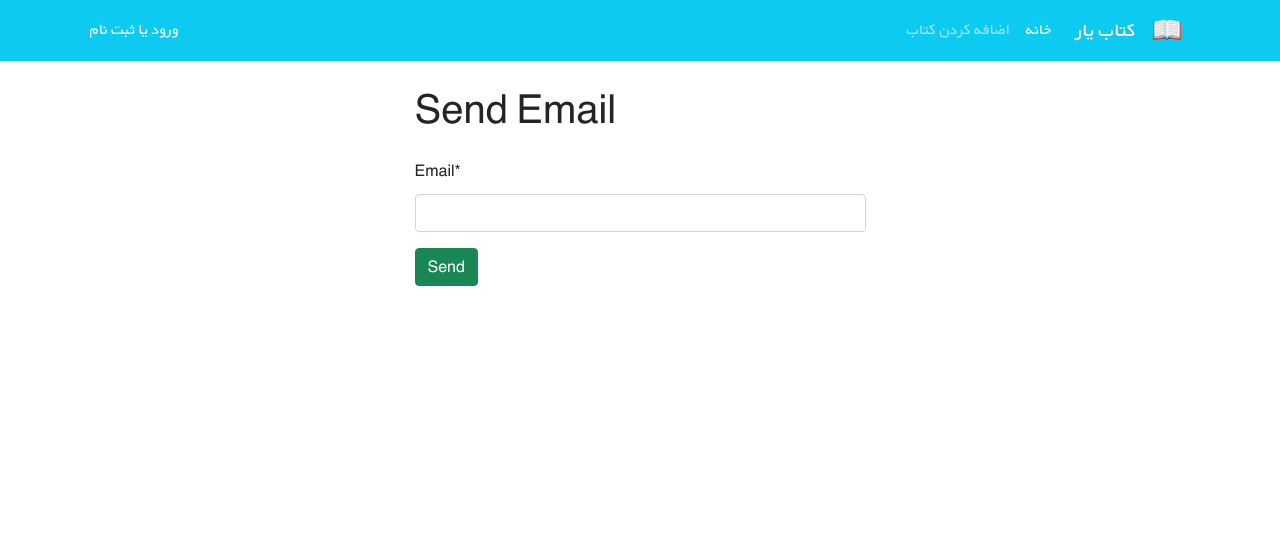
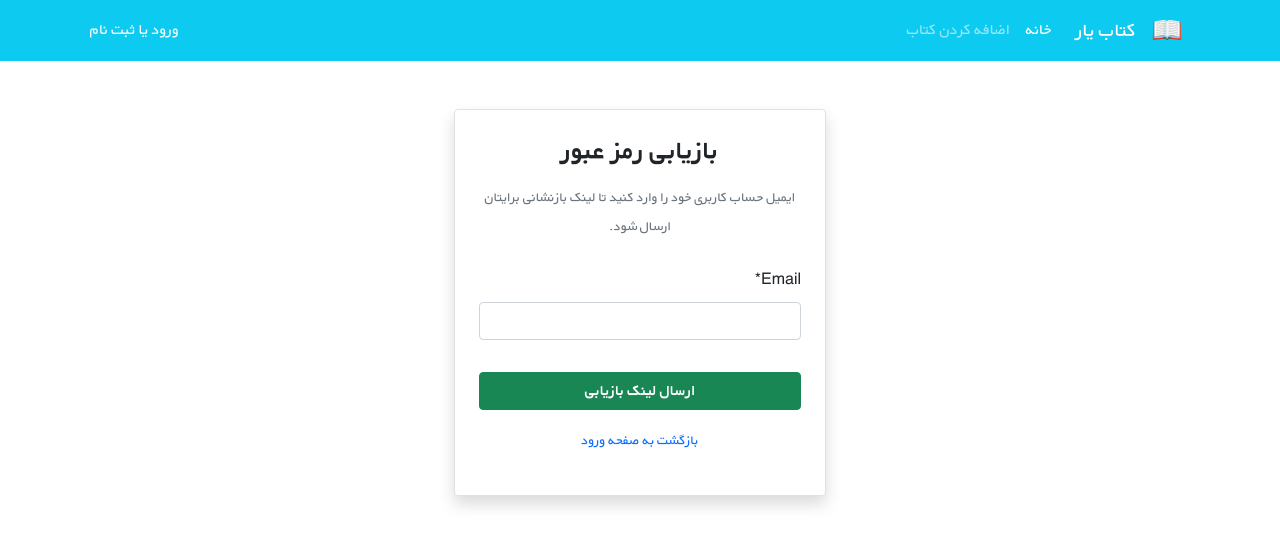
Before and after one commit to sabermodirian/bookstore, a Django app: page /accounts/password_reset/ in a window 1280 px wide. Shown: the top 546 px of the page. Run offline with Django 5.2, Linux system fonts and the light colour scheme; some libraries are stand-ins or nearby versions.

Commit message:
33) password_reset_form.html (فرم وارد کردن ایمیل برای بازیابی رمز عبور)

```diff
--- a/templates/registration/password_reset_form.html
+++ b/templates/registration/password_reset_form.html
@@ -2,25 +2,32 @@
 {% load crispy_forms_tags %}
 
 {% block page_title %}
-    Sending Email
+    فراموشی رمز عبور
 {% endblock %}
 
 {% block content %}
+<div class="container mt-4 mb-5">
+    <div class="d-flex justify-content-center mt-5" dir="rtl">
+        <div class="col-xl-4 col-lg-5 col-md-6 col-sm-8 col-11 bg-white border rounded px-4 pt-4 pb-4 shadow">
 
-<div class="container mt-4 mb-5">
-
-    <div class="row justify-content-center">
-        <div class="col-md-7 col-lg-5">
-            <h1 class="mb-4">Send Email</h1>
+            <h3 class="text-center mb-3 fw-bold">بازیابی رمز عبور</h3>
+            <p class="text-muted small text-center mb-4">ایمیل حساب کاربری خود را وارد کنید تا لینک بازنشانی برایتان ارسال شود.</p>
 
             <form method="post">
                 {% csrf_token %}
                 {{ form|crispy }}
 
-                <button type="submit" class="btn btn-success">
-                    Send
+                <button type="submit" class="btn btn-success mt-3 w-100 fw-bold">
+                    ارسال لینک بازیابی
                 </button>
+
+                <div class="text-center mt-3">
+                    <a class="text-decoration-none small" href="{% url 'login' %}">
+                        بازگشت به صفحه ورود
+                    </a>
+                </div>
             </form>
+
         </div>
     </div>
 </div>
```
